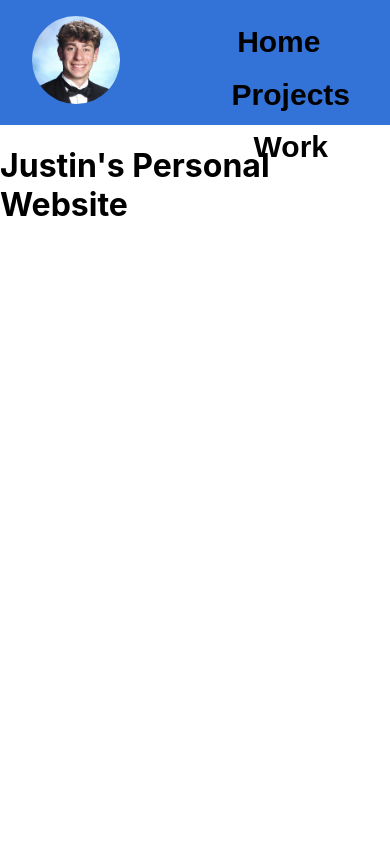
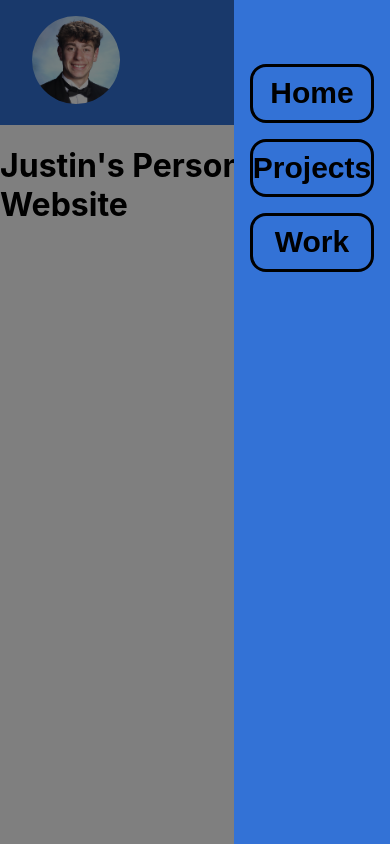
Before and after one commit to justin-glazer/Personal-Website, a React (Create React App) app in the folder personal-website/: page / in a window 390 px wide. Both pictures are taken after a click on the button 338 px from the left and 62 px from the top of the page. Built offline with nearby package versions, Linux system fonts and the light colour scheme; some icons are missing.

Commit message:
made nav bar fully responsive

```diff
--- a/personal-website/src/Navbar.tsx
+++ b/personal-website/src/Navbar.tsx
@@ -46,12 +46,21 @@ function Navbar({page}: type) {
                     </IconButton>
 
                     {showResponsiveNav && (
-                        <>
+                        <div
+                            style={{
+                            position: 'fixed',
+                            top: 0,
+                            left: 0,
+                            width: '100%',
+                            height: '100%',
+                            backgroundColor: 'rgba(0, 0, 0, 0.5)',
+                            zIndex: 998,
+                        }}>
                             <ResponsiveNav
                             onClose={closeResponsiveNav}
 
                             />
-                        </>)}
+                        </div>)}
                 </div>
                 ) : (<div style={{marginLeft: '4rem', alignContent: 'center'}}>
                     <Button component={Link} to="/"
--- a/personal-website/src/ResponsiveNav.tsx
+++ b/personal-website/src/ResponsiveNav.tsx
@@ -2,7 +2,7 @@ import React from "react";
 import { Box, Button } from "@mui/material";
 import { Link } from 'react-router-dom';
 import HighlightOffIcon from '@mui/icons-material/HighlightOff';
-
+import { useTheme } from '@mui/material/styles';
 
 type type = {
     selected: string
@@ -13,33 +13,34 @@ type typeC = {
 }
 
 function ResponsiveNav ({onClose}: typeC) {
+    const theme = useTheme();
 
     return (
-        <>
-            <Box sx={{display: 'flex', flexDirection: 'column'}}>
-                <HighlightOffIcon onClick={onClose} sx={{cursor: 'pointer' }} />
-                <Button component={Link} to="/"
-                        sx={{padding: '0 0.5rem 0 0.5rem', borderRadius: '1rem', color: 'black', fontSize: '30px', fontWeight: 'bold',
+        <div style={{position: 'absolute', width: '40%', zIndex: '50', height: '100%', right: '0', backgroundColor: theme.palette.primary.main}}>
+            <Box sx={{display: 'flex', flexDirection: 'column', backgroundColor: theme.palette.primary.main}}>
+                <HighlightOffIcon onClick={onClose} sx={{borderRadius: '1rem', color: 'black', position: 'absolute', top: '1rem', right: '1rem', cursor: 'pointer',
                         '&:hover': {
                         backgroundColor: 'white',
-                        color: 'black',
+                        },}} />
+                <Button component={Link} to="/"
+                        sx={{border: '3px solid black', margin: '3rem 1rem 0.5rem 1rem', padding: '0 0.5rem 0 0.5rem', borderRadius: '1rem', color: 'black', fontSize: '30px', fontWeight: 'bold',
+                        '&:hover': {
+                        backgroundColor: 'white',
                         }, }}>Home</Button>
                     <Button component={Link} to="/Projects"
-                        sx={{padding: '0 0.5rem 0 0.5rem', borderRadius: '1rem', marginLeft: '1.5rem', color: 'black', fontSize: '30px', fontWeight: 'bold',
+                        sx={{border: '3px solid black', margin: '0.5rem 1rem 0.5rem 1rem', padding: '0 0.5rem 0 0.5rem', borderRadius: '1rem', color: 'black', fontSize: '30px', fontWeight: 'bold',
                         '&:hover': {
                         backgroundColor: 'white',
-                        color: 'black',
                         },
                         }}>Projects</Button>
                     <Button component={Link} to="/Work"
-                        sx={{padding: '0 0.5rem 0 0.5rem', borderRadius: '1rem', marginLeft: '1.5rem', color: 'black', fontSize: '30px', fontWeight: 'bold',
+                        sx={{border: '3px solid black', margin: '0.5rem 1rem 0 1rem', padding: '0 0.5rem 0 0.5rem', borderRadius: '1rem', color: 'black', fontSize: '30px', fontWeight: 'bold',
                         '&:hover': {
                         backgroundColor: 'white',
-                        color: 'black',
                         },
                         }}>Work</Button>
             </Box>
-        </>
+        </div>
     )
 }
 
```
